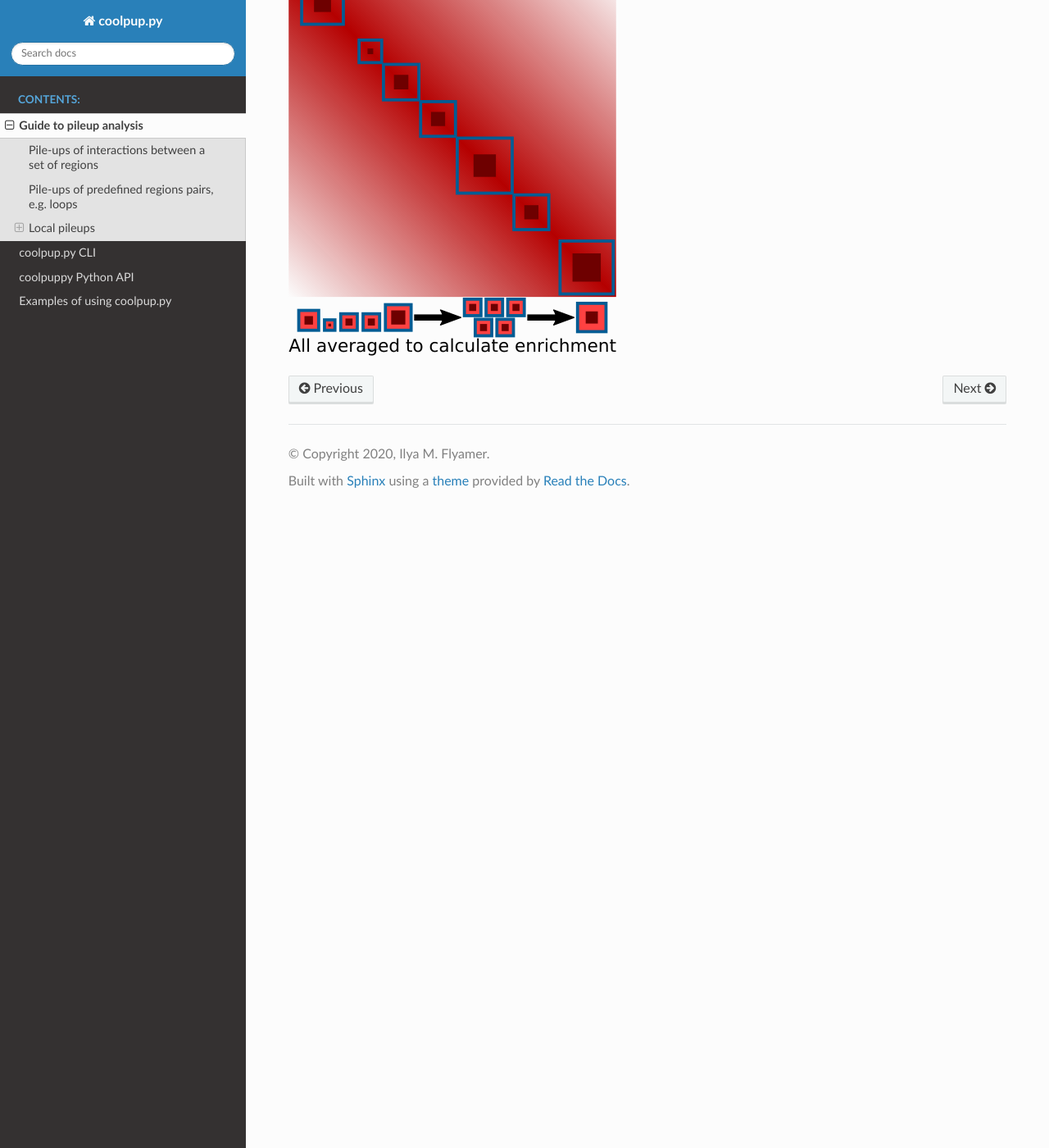
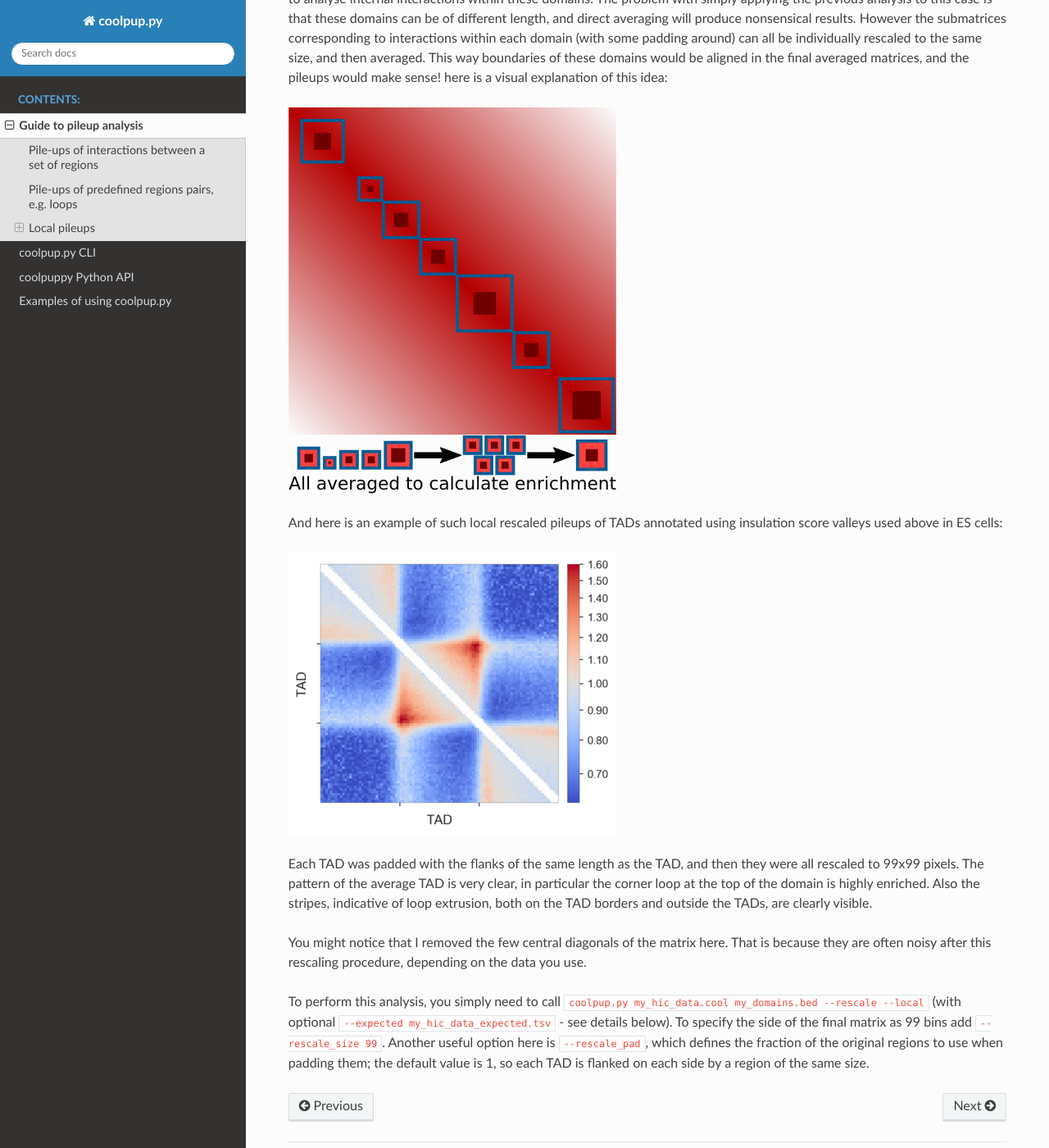
Before and after one commit to open2c/coolpuppy, a Sphinx documentation site: the page built from docs/source/walkthrough.md, in a window 1280 px wide and 1400 px high, scrolled down 4806 px. Shown: the whole window at 82% size. Built offline with Sphinx 7.4.7 and the Read the Docs theme 2.0.0, drawn with Linux system fonts in a browser that asks for light colours; some of the changed text lies outside the part shown.

Commit message:
Add rescaled section

```diff
--- a/docs/source/walkthrough.md
+++ b/docs/source/walkthrough.md
@@ -50,7 +50,7 @@ A very similar approach can be used to quantify local properties in Hi-C maps, s
 
 Here is an example of averaged insulation score valleys in mouse ES cells:
 
-![Example loop pileup](figs/example_local_pileup.png)
+![Example local pileup](figs/example_local_pileup.png)
 
 One can easily observe that these regions on average indeed have some insulating properties, and moreover the stripes emanating from the boundaries are very clear - they are a combination of real stripes found on edges of TADs in many cases, and loops found at different distances from the boundary in different TADs.
 
@@ -60,4 +60,16 @@ This analysis is very easily performed using coolpup.py: simply run `coolpup.py
 
 ### Rescaled pileups
 
+If instead of boundary regions you have, for example, annotation of long domains, such as TADs, you can also average them to analyse internal interactions within these domains. The problem with simply applying the previous analysis to this case is that these domains can be of different length, and direct averaging will produce nonsensical results. However the submatrices corresponding to interactions within each domain (with some padding around) can all be individually rescaled to the same size, and then averaged. This way boundaries of these domains would be aligned in the final averaged matrices, and the pileups would make sense! here is a visual explanation of this idea:
+
 ![Local rescaled averaging](figs/local_quant_tads.png)
+
+And here is an example of such local rescaled pileups of TADs annotated using insulation score valleys used above in ES cells:
+
+![Example local rescaled pileup](figs/example_local_rescaled_pileup.png)
+
+Each TAD was padded with the flanks of the same length as the TAD, and then they were all rescaled to 99x99 pixels. The pattern of the average TAD is very clear, in particular the corner loop at the top of the domain is highly enriched. Also the stripes, indicative of loop extrusion, both on the TAD borders and outside the TADs, are clearly visible.
+
+You might notice that I removed the few central diagonals of the matrix here. That is because they are often noisy after this rescaling procedure, depending on the data you use.
+
+To perform this analysis, you simply need to call `coolpup.py my_hic_data.cool my_domains.bed --rescale --local` (with optional `--expected my_hic_data_expected.tsv` - see details below). To specify the side of the final matrix as 99 bins add `--rescale_size 99`. Another useful option here is `--rescale_pad`, which defines the fraction of the original regions to use when padding them; the default value is 1, so each TAD is flanked on each side by a region of the same size.
```
Also changed, not shown: docs/source/figs/example_local_rescaled_pileup.png (added), docs/source/figs/loop_quant.png.
